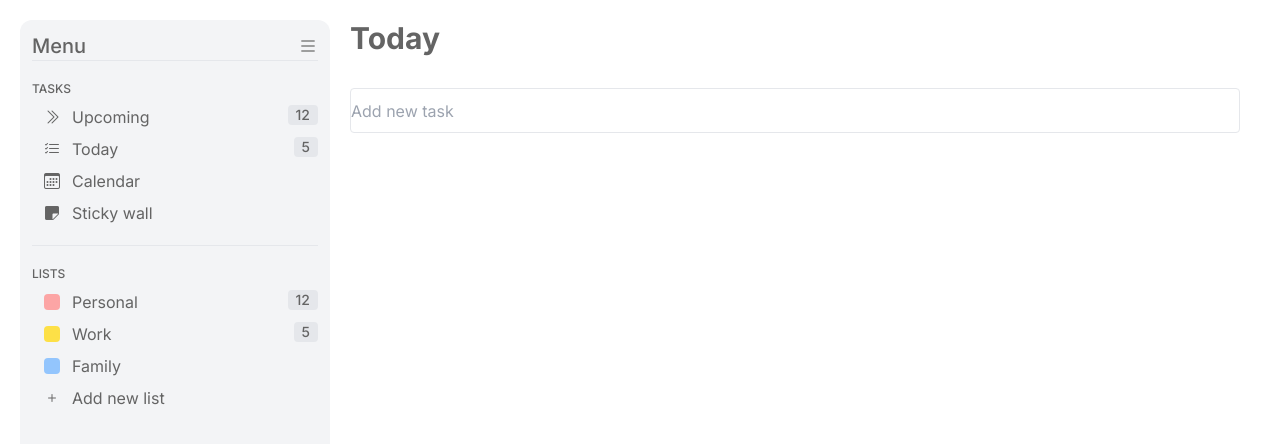
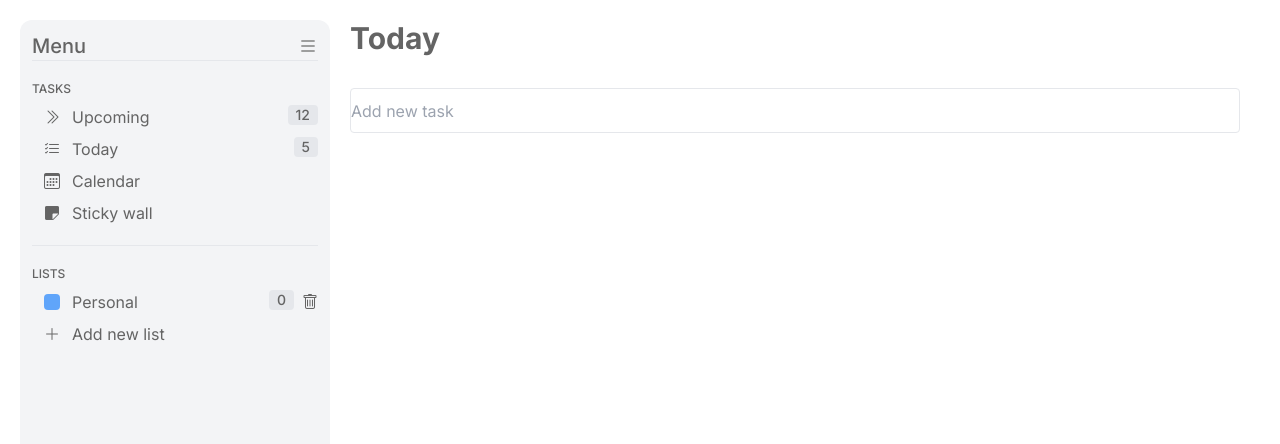
Before and after one commit to Elisha-Tetteyfio/nextjs-to-do-list, a Next.js app: page / in a window 1280 px wide. Shown: the top 444 px of the page. Built offline with nearby package versions, Linux system fonts and the light colour scheme.

Commit message:
List component

```diff
--- a/package.json
+++ b/package.json
@@ -12,7 +12,8 @@
     "bootstrap-icons": "^1.11.1",
     "next": "latest",
     "react": "latest",
-    "react-dom": "latest"
+    "react-dom": "latest",
+    "uuid": "^9.0.1"
   },
   "devDependencies": {
     "autoprefixer": "latest",
--- a/src/app/TaskContext.js
+++ b/src/app/TaskContext.js
@@ -1,4 +1,4 @@
-'use client'
+"use client"
 import { createContext, useState } from 'react';
 
 const TaskContext = createContext();
@@ -6,15 +6,15 @@ const TaskContext = createContext();
 export default TaskContext;
 
 export const TaskProvider = ({ children }) => {
-  const [tasks, setTasks] = useState([]);
+  const storedTasks = JSON.parse(localStorage.getItem('tasks') || '[]');
+  const storedLists = JSON.parse(localStorage.getItem('lists') || '[{"name":"Personal", "color": "bg-blue-400", "key": "0"}]');
+
+  const [tasks, setTasks] = useState(storedTasks);
+  const [lists, setLists] = useState(storedLists);
 
   return (
-    <TaskContext.Provider value={[ tasks, setTasks ]}>
+    <TaskContext.Provider value={[ tasks, setTasks, lists, setLists ]}>
       {children}
     </TaskContext.Provider>
   );
 };
-
-export const getTask = () => {
-
-}
--- /dev/null
+++ b/src/app/components/List.js
@@ -0,0 +1,32 @@
+"use client"
+import { useContext, useEffect } from "react";
+import TaskContext from "../TaskContext";
+
+const List = (details) => {
+  const [, , lists, setLists] = useContext(TaskContext);
+
+  details = details.list;
+
+  const deleteList = (id) => {
+    setLists(lists => lists.filter((list) => list.key != id))
+  }
+
+  useEffect(() => {
+    const lists = JSON.parse(localStorage.getItem('lists'));
+    if (lists) {
+     setLists(lists);
+    }
+  }, []);
+
+  return(
+    <li className='flex justify-between text-center my-2'>
+      <div className='flex items-center'><div className={`${details.color} w-4 h-4 rounded mx-3`}/> <p>{details.name}</p></div>
+      <div className="flex">
+        <div className='bg-gray-200 rounded px-2 text-sm h-fit font-medium mr-2'>0</div>
+        <button className="bi-trash" onClick={()=>deleteList(details.key)}/>
+      </div>
+    </li>
+  )
+}
+
+export default List;
--- a/src/app/components/Menu.js
+++ b/src/app/components/Menu.js
@@ -1,10 +1,19 @@
 'use client'
 
-import { useContext } from "react";
+import { useContext, useEffect, useState } from "react";
+import { v4 } from 'uuid';
 import TaskContext from "../TaskContext";
+import List from "./List";
 
 const Menu = () => {
-  const [tasks, setTasks] = useContext(TaskContext);
+  const [, , lists, setLists] = useContext(TaskContext);
+  const [showAddList, setShowAddList] = useState(false)
+
+  const add_list_menu = () => setShowAddList(true);
+
+  useEffect(() => {
+    localStorage.setItem('lists', JSON.stringify(lists));
+  }, [lists]);
 
   return(
     <div className="w-3/12 rounded-xl bg-gray-100 p-3">
@@ -37,26 +46,63 @@ const Menu = () => {
       <div className='mt-5'>
         <h6 className='text-xs font-medium'>LISTS</h6>
         <ul>
-          <li className='flex justify-between text-center my-2'>
-            <div className='flex items-center'><div className='bg-red-300 w-4 h-4 rounded mx-3'/> <p>Personal</p></div>
-            <div className='bg-gray-200 rounded px-2 text-sm h-fit font-medium'>12</div>
-          </li>
-          <li className='flex justify-between text-center my-2'>
-            <div className='flex items-center'><div className='bg-yellow-300 w-4 h-4 rounded mx-3'/> <p>Work</p></div>
-            <div className='bg-gray-200 rounded px-2 text-sm h-fit font-medium'>5</div>
-          </li>
-          <li className='flex justify-between text-center my-2'>
-            <div className='flex items-center'><div className='bg-blue-300 w-4 h-4 rounded mx-3'/> <p>Family</p></div>
+          {
+            lists.map(list=>{
+              return(
+                <List list={list} key={list.key}/>
+              )
+            })
+          }
+          <button className='flex justify-between text-center my-2' onClick={add_list_menu}>
+            <div className='flex items-center'><i className='bi-plus-lg mx-3'/> <p>Add new list</p></div>
             <div className='bg-gray-200 rounded px-2 text-sm h-fit font-medium'></div>
-          </li>
-          <li className='flex justify-between text-center my-2'>
-            <div className='flex items-center'><i className='bi-plus mx-3'/> <p>Add new list</p></div>
-            <div className='bg-gray-200 rounded px-2 text-sm h-fit font-medium'></div>
-          </li>
+          </button>
+          {
+            showAddList && <AddList onClose={() => setShowAddList(false)}/>
+          }
         </ul>
       </div>
     </div>
   )
 }
 
+const AddList = ({onClose}) => {
+  const [, , lists, setLists] = useContext(TaskContext);
+  const [color, setColor] = useState('bg-red-400')
+  const [name, setName] = useState('')
+  const selectColor = (value) => setColor(value);
+
+  const handleInput = (e) =>{
+    console.log(e.target.value)
+    if (e.key === "Enter") {
+      onClose()
+      setName(e.target.value)
+      setLists([...lists, {key: v4(), name: name, color: color}])
+    }
+  }
+
+  useEffect(() => {
+    localStorage.setItem('lists', JSON.stringify(lists));
+  }, [lists]);
+
+  return(
+    <div className="border rounded h-[100px] p-2 mt-5">
+      <div className="px-2 border flex items-baseline">
+        <div className={`${color} w-4 h-4 rounded`}/>
+        <input placeholder="List name" className="bg-inherit p-2 outline-none" onChange={(e) => setName(e.target.value)} onKeyDown={(e)=>handleInput(e)}/>
+      </div>
+      <ul className="mt-3 flex justify-between">
+        <li className='bg-red-400 w-4 h-4 rounded' onClick={()=>selectColor("bg-red-400")}/>
+        <li className='bg-orange-400 w-4 h-4 rounded' onClick={()=>selectColor("bg-orange-400")}/>
+        <li className='bg-yellow-400 w-4 h-4 rounded' onClick={()=>selectColor("bg-yellow-400")}/>
+        <li className='bg-green-400 w-4 h-4 rounded' onClick={()=>selectColor("bg-green-400")}/>
+        <li className='bg-cyan-400 w-4 h-4 rounded' onClick={()=>selectColor("bg-cyan-400")}/>
+        <li className='bg-blue-400 w-4 h-4 rounded' onClick={()=>selectColor("bg-blue-400")}/>
+        <li className='bg-purple-400 w-4 h-4 rounded' onClick={()=>selectColor("bg-purple-400")}/>
+        <li className='bg-indigo-400 w-4 h-4 rounded' onClick={()=>selectColor("bg-indigo-400")}/>
+      </ul>
+    </div>
+  )
+}
+
 export default Menu;
--- a/src/app/components/index.js
+++ b/src/app/components/index.js
@@ -1,9 +1,11 @@
 import NewTask from './NewTask'
 import Menu from './Menu'
 import Task from './Task'
+import List from './List'
 
 export {
     NewTask,
     Menu,
-    Task
+    Task,
+    List
 }
```
Also changed, not shown: 1 other file (tests, documents, lock files or other folders).
